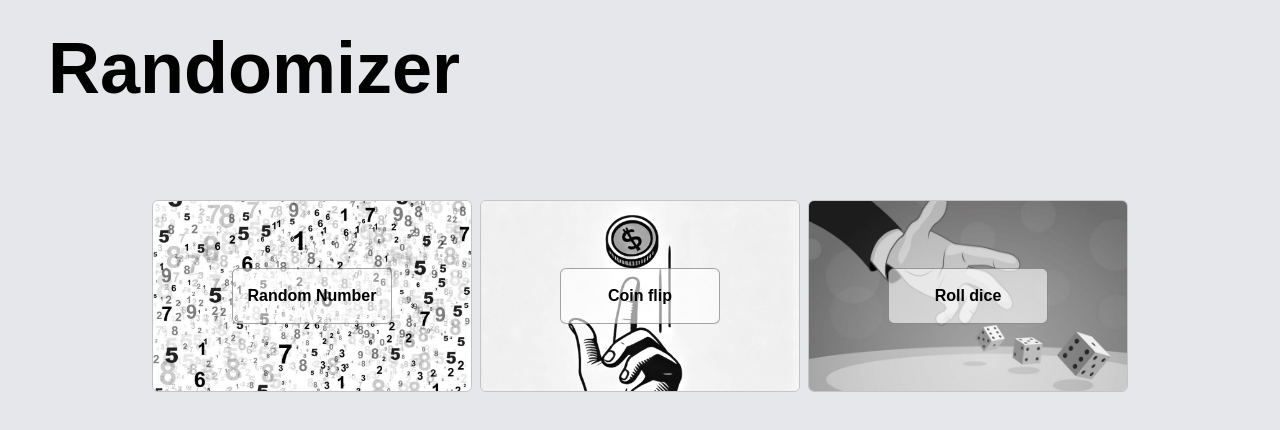
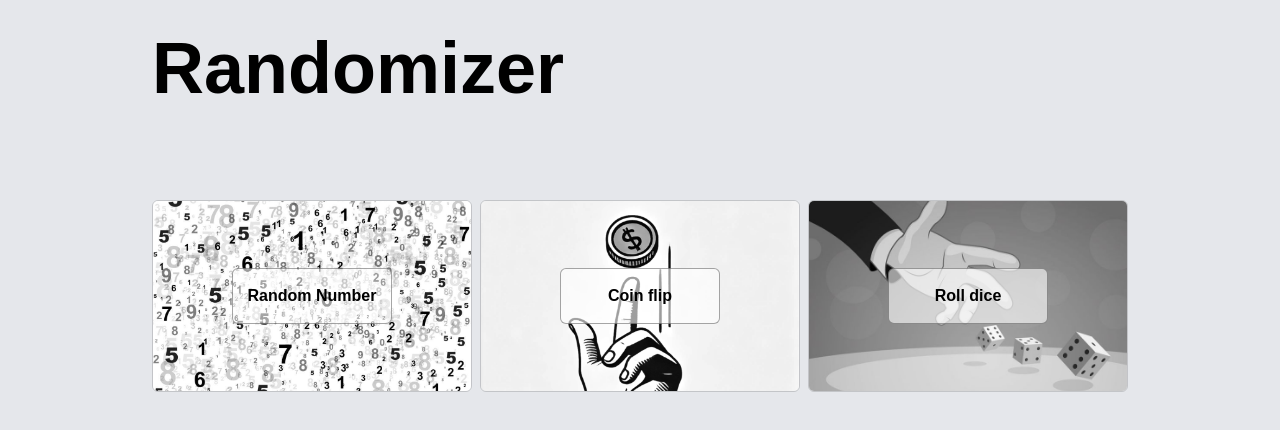
Before and after one commit to oleknap-dev/Randomizer, a Next.js app: page / in a window 1280 px wide. Shown: the top 430 px of the page. Built offline with nearby package versions, Linux system fonts and the light colour scheme; a web font is replaced by a local one.

Commit message:
Improve styling for better alignment and centering in Home Page

```diff
--- a/src/app/page.js
+++ b/src/app/page.js
@@ -2,9 +2,10 @@ import Tile from "./components/Tile";
 
 export default function Page() {
   return (
-    <div>
-      <header>
-        <h1 className="text-7xl font-bold ml-12 mt-8 mb-24">Randomizer</h1>
+    <div className="flex justify-center">
+      <div className="flex flex-col items-start">
+        <header className="text-7xl font-bold mt-8 mb-24">
+          <h1>Randomizer</h1>
         </header>
         <div className="flex justify-center items-center gap-2">
           <Tile
@@ -24,5 +25,6 @@ export default function Page() {
           />
         </div>
       </div>
+    </div>
   );
 }
--- a/src/app/random-number/RandomNumberGenerator.js
+++ b/src/app/random-number/RandomNumberGenerator.js
@@ -64,7 +64,6 @@ export default function RandomNumberGenerator() {
       </label>
       <button onClick={generateRandomNumber}>Generate</button>
       {result !== undefined && <h1>{result}</h1>}
-      <select></select>
     </div>
   );
 }
```
Lines whose indentation alone changed are shown as unchanged.
